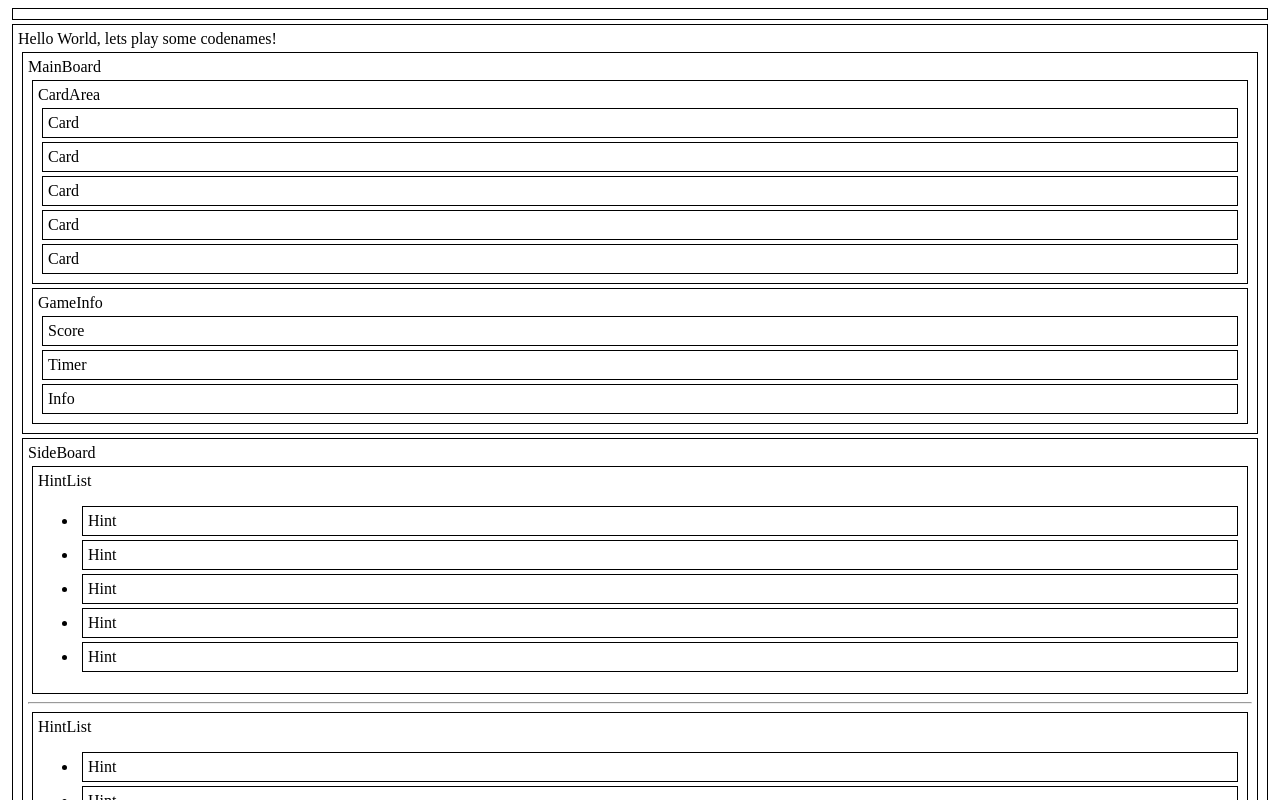
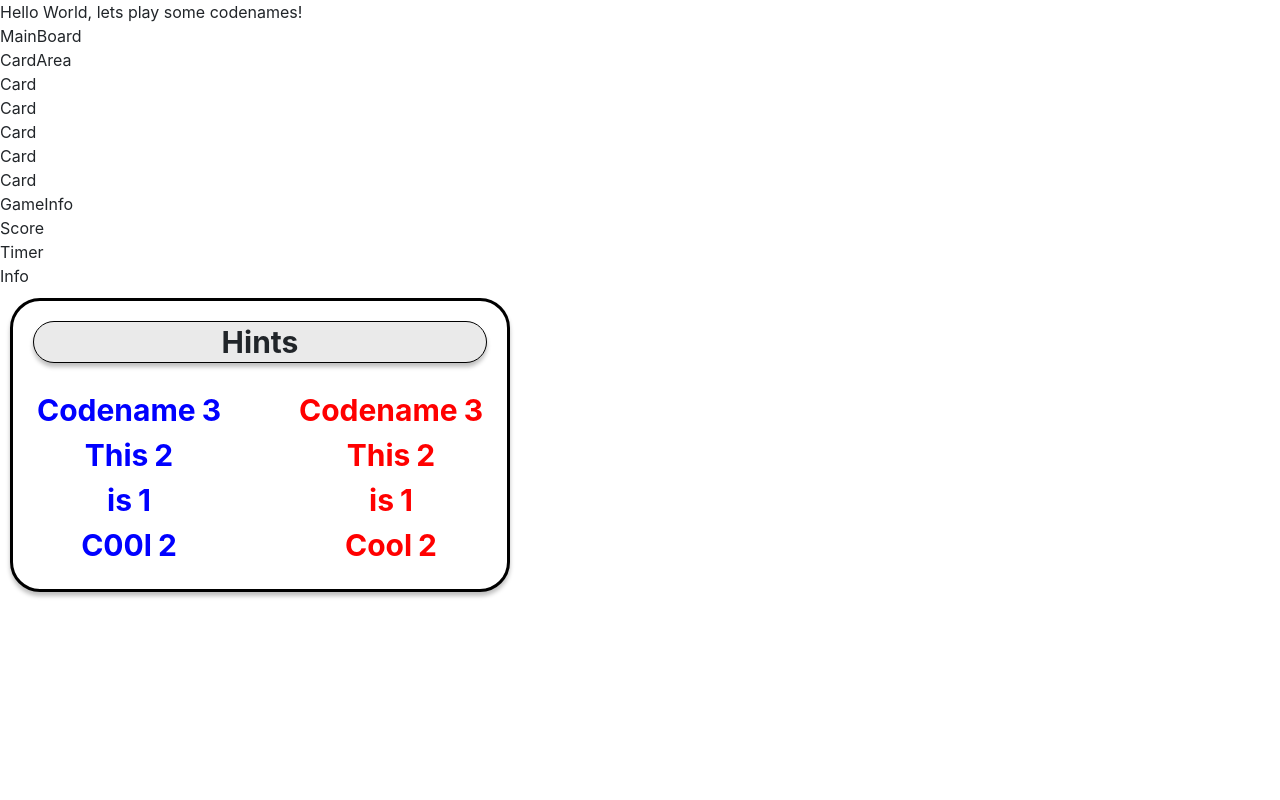
Before and after one commit to bjoernveit/codenames, a Vue app: page / in a window 1280 px wide. Shown: the top 800 px of the page. Built offline with nearby package versions, Linux system fonts and the light colour scheme; the HTML template or start-up script is replaced by a standard one.

Commit message:
feat: hints now with props + css

```diff
--- a/src/App.vue
+++ b/src/App.vue
@@ -1,8 +1,9 @@
 <template>
   <div id="app">
+    <link rel="stylesheet" href="https://maxcdn.bootstrapcdn.com/bootstrap/4.0.0/css/bootstrap.min.css" integrity="sha384-Gn5384xqQ1aoWXA+058RXPxPg6fy4IWvTNh0E263XmFcJlSAwiGgFAW/dAiS6JXm" crossorigin="anonymous">
   Hello World, lets play some codenames!
   <main-board></main-board>
-  <side-board></side-board>
+  <side-board v-bind:hints-red="hints.red" v-bind:hints-blue="hints.blue"></side-board>
   </div>
 </template>
 
@@ -14,13 +15,27 @@ export default {
   components: {
     'main-board': MainBoard,
     'side-board': SideBoard
-  }
+  },
+  data() {
+    return {
+      hints: {
+        red: [
+          { word: "Codename", number: 3 },
+          { word: "This", number: 2 },
+          { word: "is", number: 1 },
+          { word: "Cool", number: 2 }
+        ],
+        blue: [
+          { word: "Codename", number: 3 },
+          { word: "This", number: 2 },
+          { word: "is", number: 1 },
+          { word: "C00l", number: 2 }
+        ],
+      }
+    }
+  },
 }
 </script>
 
 <style lang="stylus">
-div
-  border 1px solid
-  padding 5 px
-  margin 4 px
 </style>
--- a/src/components/Side Board/Hint List/Hint/Hint.vue
+++ b/src/components/Side Board/Hint List/Hint/Hint.vue
@@ -1,19 +1,24 @@
 <template>
-  <div>
-    {{ text }}
+  <div class="hint">
+    <span class="hint__word"> {{ word }}</span>
+    <span class="hint__number">{{ number }}</span>
   </div>
 </template>
 
 <script>
     export default {
+        props: ['word', 'number'],
         data() {
             return {
-                text:"Hint"
             }
         }
     }
 </script>
 
-<style>
-
+<style lang="stylus" scoped>
+span
+  padding 3 px
+.hint
+  font-size 30px
+  font-weight bold
 </style>
--- a/src/components/Side Board/Hint List/HintList.vue
+++ b/src/components/Side Board/Hint List/HintList.vue
@@ -1,31 +1,39 @@
 <template>
-  <div>
-    {{ text }}
-    <ul>
-        <li><hint></hint></li>
-        <li><hint></hint></li>
-        <li><hint></hint></li>
-        <li><hint></hint></li>
-        <li><hint></hint></li>
-    </ul>
-  </div>
+    <div class="col-6">
+        <div v-bind:class="{'hint-list': true, 'hint-list--red': color === 'red', 'hint-list--blue': color === 'blue'}">
+            <ul>
+                <li v-for="hint in hints" :key="hint"><hint v-bind:word="hint.word" v-bind:number="hint.number"></hint></li>
+            </ul>
+        </div>
+    </div>
 </template>
 
 <script>
 import Hint from './Hint/Hint.vue'
 
 export default {
+    props: ['hints', 'color'],
     components: {
         'hint': Hint
     },
     data() {
         return {
             text:"HintList"
+    }
         }
-    }
 }
 </script>
 
-<style>
-
+<style lang="stylus" scoped>
+    .hint-list
+        &--red
+            color red
+        &--blue
+            color blue
+        & ul
+            padding 5px
+        & li
+            list-style none
+            text-align center
+            width 100%
 </style>
--- a/src/components/Side Board/SideBoard.vue
+++ b/src/components/Side Board/SideBoard.vue
@@ -1,26 +1,50 @@
 <template>
-  <div>
-    {{ text }}
-    <hint-list></hint-list>
-    <hr />
-    <hint-list></hint-list>
+  <div class="side-board">
+    <div class="side-board__title">{{ title }}</div>
+    <div class="row">
+      <hint-list v-bind:hints='hintsBlue' color="blue"></hint-list>
+      <hint-list v-bind:hints="hintsRed" color="red"></hint-list>
+    </div>
   </div>
 </template>
 
 <script>
 import HintList from './Hint List/HintList.vue'
+
 export default {
+    props: ['hintsBlue', 'hintsRed'],
     components:{
         'hint-list':HintList
     },
     data() {
         return {
-            text:"SideBoard"
+            title:"Hints"
         }
     }
     }
 </script>
 
-<style>
+
+<style lang="stylus">
+.side-board
+    max-width 500px
+    margin 10px
+    background #FFFFFF
+    border 3px solid #000000
+    box-sizing border-box
+    box-shadow 0px 4px 4px rgba(0, 0, 0, 0.25)
+    border-radius 30px
+    &__title
+      margin 20px
+      font-weight bold
+      font-size 30px
+      line-height 40px
+      align-items center
+      text-align center
+      background #EAEAEA
+      border 1px solid #000000
+      box-sizing border-box
+      box-shadow 0px 4px 4px rgba(0, 0, 0, 0.25)
+      border-radius 50px
 
 </style>
```
